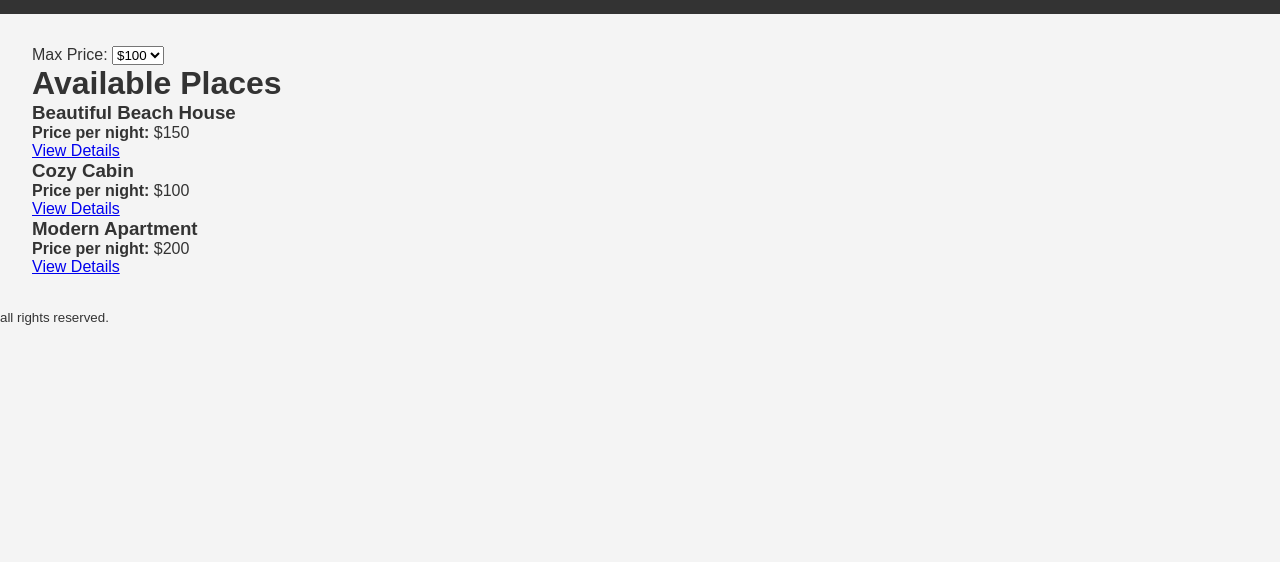
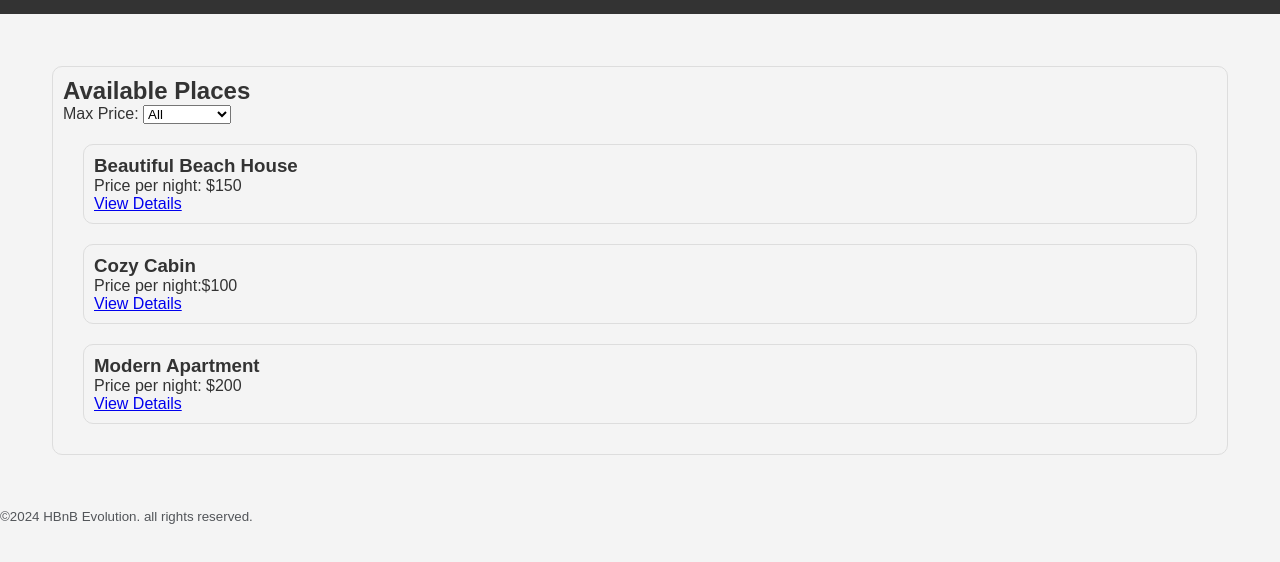
Before and after one commit to Khosuke/holbertonschool-hbnb, a plain HTML site: page part4/index.html in a window 1280 px wide. Shown: the part 82-644 px from the top of the page. Drawn offline with Linux system fonts and the light colour scheme.

Commit message:
task 0 finalizing

```diff
--- a/part4/index.html
+++ b/part4/index.html
@@ -5,53 +5,55 @@
         <meta name="viewport" content="width=device-width, initial-scale=1.0">
         <title>List of Places</title>
         <link rel="stylesheet" href="styles.css">
+        <link rel="icon" href="images/icon.png" type="image/png">
     </head>
+
     <body>
         <header>
             <nav>
                 <a href="index.html">
-                    <img src="images/logo.png" alt="hbnb logo" class="logo">
+                    <img src="images/logo.png" alt="HBnB logo" class="logo">
                 </a>
                 <a href="login.html" class="login-button">Login</a>
             </nav>
         </header>
 
         <main>
-            <section id="filter">
-                <label for="price-filter">Max Price:</label>
-                <select id="price-filter">
-                    <option value="100">$100</option>
-                    <option value="150">$150</option>
-                    <option value="200">$200</option>
-                </select>
-            </section>
+            <section class="places-list">
+                 <section id="filter">
+                        <h2>Available Places</h2>
+                        <label for="price-filter">Max Price:</label>
+                        <select id="price-filter">
+                            <option value="all">All</option>
+                            <option value="100"> Up to $100</option>
+                            <option value="150">Up to $150</option>
+                            <option value="200">Up to $200</option>
+                        </select>
+                    </section>
 
-            <h1>Available Places</h1>
-            <section id="places-list">
                 <div class="place-card">
                     <h3>Beautiful Beach House</h3>
-                    <p><strong>Price per night:</strong> $150</p>
+                    <p>Price per night: $150</p>
                     <a href="place.html" class="details-button">View Details</a>
                 </div>
 
                 <div class="place-card">
                     <h3>Cozy Cabin</h3>
-                    <p><strong>Price per night:</strong> $100</p>
+                    <p>Price per night:$100</p>
                     <a href="place.html" class="details-button">View Details</a>
                 </div>
 
                 <div class="place-card">
                     <h3>Modern Apartment</h3>
-                    <p><strong>Price per night:</strong> $200</p>
+                    <p>Price per night: $200</p>
                     <a href="place.html" class="details-button">View Details</a>
                 </div>
             </section>
         </main>
 
         <footer>
-            <small>all rights reserved.</small>
+            <small>©2024 HBnB Evolution. all rights reserved.</small>
         </footer>
-
         <script src="scripts.js"></script>
     </body>
 </html>
--- a/part4/styles.css
+++ b/part4/styles.css
@@ -30,3 +30,22 @@ nav a {
 main {
     padding: 2rem;
 }
+
+.places-list {
+    margin: 20px;
+    padding: 10px;
+    border: 1px solid #ddd;
+    border-radius: 10px;
+}
+
+.place-card {
+    margin: 20px;
+    padding: 10px;
+    border: 1px solid #ddd;
+    border-radius: 10px;
+}
+
+
+footer {
+    color: rgb(82, 85, 89);
+}
```
Also changed, not shown: part4/add_review.html (+5 -3 lines), part4/login.html (+3 -1 lines), part4/place.html (+30 -13 lines), 1 other file.
